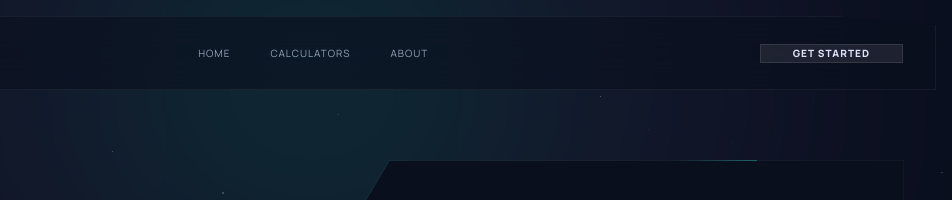
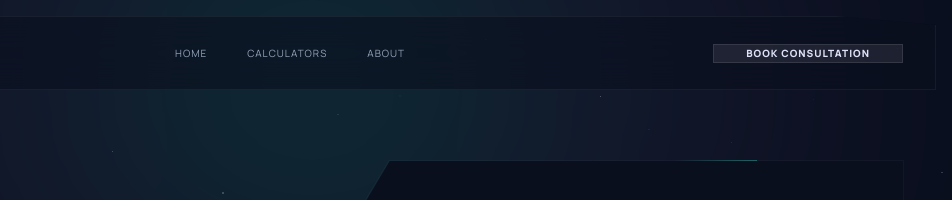
Before and after one commit to heuspro/heus-calculators, a plain HTML site: page index.html in a window 1280 px wide. Shown: the top 200 px of the page, 328-1280 px from the left. Drawn offline with nearby package versions, Linux system fonts and the light colour scheme; a web font is replaced by a local one.

Commit message:
Update index.html with latest HEUS website

```diff
--- a/index.html
+++ b/index.html
@@ -568,8 +568,8 @@ input[type="range"]::-webkit-slider-thumb {
     <a class="font-label text-[10px] tracking-widest uppercase text-slate-400 hover:text-primary transition-colors cursor-pointer" onclick="showPage('about')">About</a>
   </div>
   <div class="flex items-center gap-4">
-    <button class="rgb-border px-4 md:px-8 py-2 text-[10px] font-label font-bold uppercase tracking-widest bg-surface transition-all border border-white/10" onclick="showPage('calculators')">
-      Get Started
+    <button class="rgb-border px-4 md:px-8 py-2 text-[10px] font-label font-bold uppercase tracking-widest bg-surface transition-all border border-white/10" onclick="showPage('landing')">
+      Book Consultation
     </button>
     <button class="md:hidden text-white flex items-center justify-center p-2 border border-white/10 bg-surface/50 clip-angled" onclick="document.getElementById('mobile-menu').classList.toggle('hidden')">
       <span class="material-symbols-outlined text-sm">menu</span>
```
